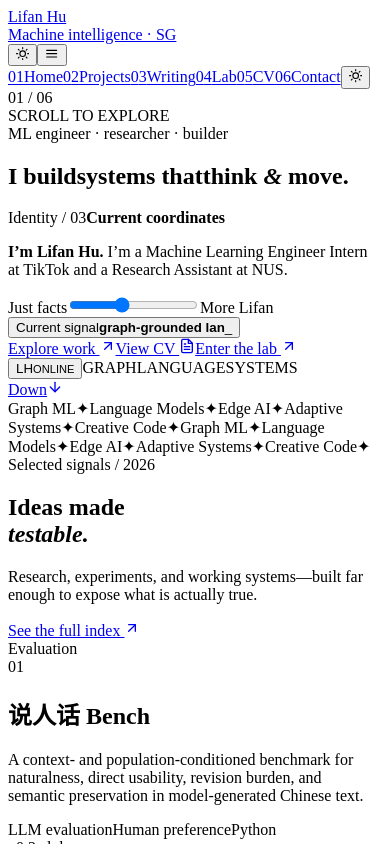
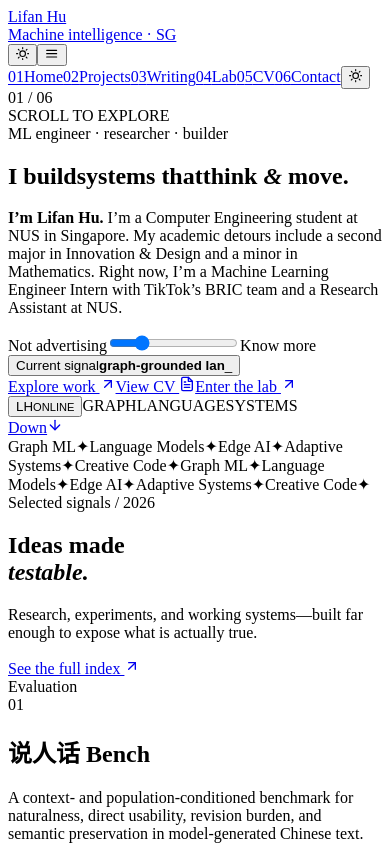
Before and after one commit to Anormalm/anormalm.github.io, a React (Vite) app: page / in a window 390 px wide. Shown: the top 844 px of the page. Built offline with nearby package versions, Linux system fonts and the light colour scheme.

Commit message:
Make intro slider reveal expanding fun facts

```diff
--- a/src/index.css
+++ b/src/index.css
@@ -833,42 +833,21 @@
   margin-top: clamp(2.6rem, 8vh, 6rem);
 }
 
-.identity-console {
+.intro-console {
   position: relative;
   padding: 1rem 0 0;
   border-top: 1px solid var(--line);
 }
 
-.identity-readout {
-  display: flex;
-  align-items: center;
-  justify-content: space-between;
-  gap: 1rem;
-  font-family: var(--font-mono);
-  font-size: 8px;
-  letter-spacing: 0.16em;
-  text-transform: uppercase;
-  color: var(--muted);
-}
-
-.identity-readout strong {
-  color: var(--accent-warm);
-  font-weight: 500;
-}
-
-.identity-copy-wrap {
-  display: flex;
+.intro-copy {
   min-height: 9rem;
-  align-items: center;
-}
-
-.identity-copy {
+  padding: 0.7rem 0 1.2rem;
   font-size: clamp(1rem, 1.45vw, 1.22rem);
   line-height: 1.65;
   color: var(--muted);
 }
 
-.identity-copy strong {
+.intro-copy strong {
   display: block;
   margin-bottom: 0.2rem;
   font-family: var(--font-display);
@@ -879,7 +858,11 @@
   color: var(--ink);
 }
 
-.identity-range-row {
+.intro-fact {
+  display: inline;
+}
+
+.intro-slider-row {
   display: grid;
   grid-template-columns: auto minmax(80px, 1fr) auto;
   align-items: center;
@@ -891,7 +874,7 @@
   color: var(--muted);
 }
 
-.identity-range-row input {
+.intro-slider-row input {
   width: 100%;
   height: 22px;
   appearance: none;
@@ -901,7 +884,7 @@
     center / 100% 2px no-repeat;
 }
 
-.identity-range-row input::-webkit-slider-thumb {
+.intro-slider-row input::-webkit-slider-thumb {
   width: 18px;
   height: 18px;
   appearance: none;
@@ -912,7 +895,7 @@
   transition: transform 160ms ease;
 }
 
-.identity-range-row input::-moz-range-thumb {
+.intro-slider-row input::-moz-range-thumb {
   width: 16px;
   height: 16px;
   border: 2px solid var(--paper);
@@ -921,8 +904,8 @@
   box-shadow: 0 0 0 1px var(--accent-warm), 0 0 20px color-mix(in srgb, var(--accent-warm) 52%, transparent);
 }
 
-.identity-range-row input:hover::-webkit-slider-thumb,
-.identity-range-row input:focus-visible::-webkit-slider-thumb {
+.intro-slider-row input:hover::-webkit-slider-thumb,
+.intro-slider-row input:focus-visible::-webkit-slider-thumb {
   transform: scale(1.22);
 }
 
@@ -1491,7 +1474,7 @@
   .signal-world { width: 260px; top: 17rem; right: -6rem; opacity: 0.44; }
   .signal-label { display: none; }
   .hero-bottom-grid { grid-template-columns: 1fr; gap: 1.8rem; margin-top: 12rem; }
-  .identity-copy-wrap { min-height: 10.5rem; }
+  .intro-copy { min-height: 10.5rem; }
   .scroll-cue { bottom: 1.2rem; }
   .editorial-heading { grid-template-columns: 1fr; }
   .display-heading { font-size: clamp(3.3rem, 17vw, 5.2rem); }
--- a/src/pages/Home.jsx
+++ b/src/pages/Home.jsx
@@ -34,37 +34,26 @@ const SOCIALS = [
   ['Medium', 'https://medium.com/@hulifan55555', <FaMedium key="medium" />],
 ];
 
-const IDENTITY_TONES = [
-  {
-    label: 'Minimal signal',
-    copy: 'I build intelligent systems.',
-  },
-  {
-    label: 'The short version',
-    copy: 'I’m a Computer Engineering student at NUS building machine-learning systems.',
-  },
-  {
-    label: 'Current coordinates',
-    copy: 'I’m a Machine Learning Engineer Intern at TikTok and a Research Assistant at NUS.',
-  },
-  {
-    label: 'Research mode',
-    copy: 'I work across graph intelligence, language-model evaluation, edge AI, and distributed systems.',
-  },
-  {
-    label: 'Curiosity mode',
-    copy: 'I chase strange questions through graphs, language models, and edge devices—then build enough of an answer to test it.',
-  },
-  {
-    label: 'Unfiltered',
-    copy: 'Part engineer, part researcher, occasional digital archaeologist. I like difficult systems, honest experiments, and ideas with a little weirdness left in them.',
-  },
+const INTRO_FACTS = [
+  'I’m a Computer Engineering student at NUS in Singapore.',
+  'My academic detours include a second major in Innovation & Design and a minor in Mathematics.',
+  'Right now, I’m a Machine Learning Engineer Intern with TikTok’s BRIC team and a Research Assistant at NUS.',
+  'I spend most of my research time around graph intelligence, grounded language models, edge AI, and distributed systems.',
+  'One question I keep returning to is whether a model understands an actual graph—or merely the order in which someone wrote it down.',
+  'I’ve also benchmarked quantized vision-language models on a Jetson Orin Nano Super: tiny hardware with surprisingly big opinions.',
+  'My projects wander from DeFi detection and persistent memory systems to a natural-language programming language called Linguine.',
+  'I like turning abstract ideas into things you can poke: simulations, evaluation harnesses, strange interfaces, and occasionally a hidden route.',
+  'That last part is why this site has ghost channels, a chaos key, and more diagnostics than a portfolio strictly needs.',
+  'Outside the technical signal, I write about mathematics, AI, systems, and whatever sits uncomfortably between them.',
+  'The current soundtrack is Maurice Ravel’s Gaspard de la Nuit.',
+  'My working rule is simple: follow curiosity, test the claim, and keep a little weirdness in the result.',
+  'Or, in fewer words: I build and code whenever I want to.',
 ];
 
 const Home = () => {
   const heroRef = useRef(null);
   const [ghostMode, setGhostMode] = useState(false);
-  const [identityTone, setIdentityTone] = useState(40);
+  const [knowledgeLevel, setKnowledgeLevel] = useState(22);
   const reduceMotion = useReducedMotion();
   const { scrollYProgress } = useScroll({
     target: heroRef,
@@ -73,8 +62,7 @@ const Home = () => {
   const copyY = useTransform(scrollYProgress, [0, 1], [0, 120]);
   const orbitY = useTransform(scrollYProgress, [0, 1], [0, -90]);
   const orbitRotate = useTransform(scrollYProgress, [0, 1], [0, 28]);
-  const identityIndex = Math.round((identityTone / 100) * (IDENTITY_TONES.length - 1));
-  const identity = IDENTITY_TONES[identityIndex];
+  const revealedFactCount = Math.round((knowledgeLevel / 100) * INTRO_FACTS.length);
 
   const [typedText] = useTypewriter({
     words: [
@@ -152,38 +140,38 @@ const Home = () => {
           </h1>
 
           <div className="hero-bottom-grid">
-            <div className="identity-console">
-              <div className="identity-readout">
-                <span>Identity / {String(identityIndex + 1).padStart(2, '0')}</span>
-                <strong>{identity.label}</strong>
-              </div>
-              <div className="identity-copy-wrap" aria-live="polite">
-                <AnimatePresence mode="wait">
-                  <Motion.p
-                    key={identityIndex}
-                    initial={{ opacity: 0, y: 12, filter: 'blur(5px)' }}
-                    animate={{ opacity: 1, y: 0, filter: 'blur(0px)' }}
-                    exit={{ opacity: 0, y: -8, filter: 'blur(4px)' }}
-                    transition={{ duration: reduceMotion ? 0.01 : 0.28 }}
-                    className="identity-copy"
-                  >
-                    <strong>I’m Lifan Hu.</strong> {identity.copy}
-                  </Motion.p>
+            <div className="intro-console">
+              <p className="intro-copy" aria-live="polite">
+                <strong>I’m Lifan Hu.</strong>
+                <AnimatePresence initial={false}>
+                  {INTRO_FACTS.slice(0, revealedFactCount).map((fact, index) => (
+                    <Motion.span
+                      key={fact}
+                      initial={{ opacity: 0, filter: 'blur(5px)' }}
+                      animate={{ opacity: 1, filter: 'blur(0px)' }}
+                      exit={{ opacity: 0, filter: 'blur(4px)' }}
+                      transition={{ duration: reduceMotion ? 0.01 : 0.24, delay: reduceMotion ? 0 : index * 0.008 }}
+                      className="intro-fact"
+                    >
+                      {' '}{fact}
+                    </Motion.span>
+                  ))}
                 </AnimatePresence>
-              </div>
-              <div className="identity-range-row">
-                <span>Just facts</span>
+              </p>
+              <div className="intro-slider-row">
+                <span>Not advertising</span>
                 <input
                   type="range"
                   min="0"
                   max="100"
                   step="1"
-                  value={identityTone}
-                  onChange={(event) => setIdentityTone(Number(event.target.value))}
-                  style={{ '--tone': `${identityTone}%` }}
-                  aria-label="Change the tone of Lifan's introduction"
+                  value={knowledgeLevel}
+                  onChange={(event) => setKnowledgeLevel(Number(event.target.value))}
+                  style={{ '--tone': `${knowledgeLevel}%` }}
+                  aria-label="Reveal more facts about Lifan"
+                  aria-valuetext={`${revealedFactCount} of ${INTRO_FACTS.length} facts visible`}
                 />
-                <span>More Lifan</span>
+                <span>Know more</span>
               </div>
             </div>
 
```
